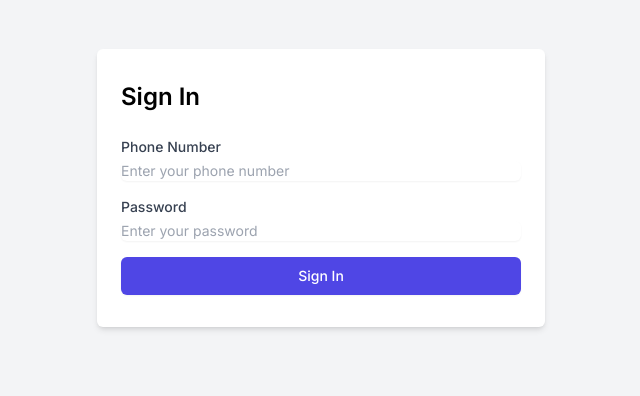
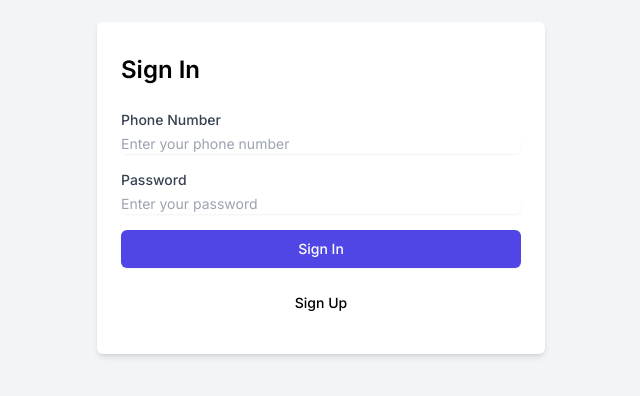
Before and after one commit to Darshan-V/HouseRental-Next-SSR, a Next.js app: page /auth/signin in a window 1280 px wide. Shown: the part 212-608 px from the top of the page, without its empty margins (319-959 px from the left). Built offline with nearby package versions, Linux system fonts and the light colour scheme.

Commit message:
udpate and inster signup buttion in signin

```diff
--- a/src/app/auth/signin/page.tsx
+++ b/src/app/auth/signin/page.tsx
@@ -5,7 +5,7 @@ const SignInPage: React.FC = () => {
     <div className="flex flex-col items-center justify-center min-h-screen bg-gray-100">
       <div className="max-w-md w-full px-6 py-8 bg-white shadow-md rounded-md">
         <h2 className="text-2xl font-semibold mb-6">Sign In</h2>
-        <form className="space-y-4">
+        <form className="space-y-4 w-full flex flex-col">
           <div>
             <label
               htmlFor="phone"
@@ -16,7 +16,9 @@ const SignInPage: React.FC = () => {
             <input
               type="tel"
               id="phone"
-              className="mt-1 block w-full border-gray-300 rounded-md shadow-sm focus:ring-indigo-500 focus:border-indigo-500 sm:text-sm"
+              inputMode="numeric"
+              pattern="[0-9]*"
+              className="mt-1 block w-full border-gray-300 rounded-md shadow-sm focus:ring-indigo-500 focus:border-indigo-500 text-black sm:text-sm"
               placeholder="Enter your phone number"
             />
           </div>
@@ -30,7 +32,7 @@ const SignInPage: React.FC = () => {
             <input
               type="password"
               id="password"
-              className="mt-1 block w-full border-gray-300 rounded-md shadow-sm focus:ring-indigo-500 focus:border-indigo-500 sm:text-sm"
+              className="mt-1 block w-full border-gray-300 rounded-md shadow-sm focus:ring-indigo-500 focus:border-indigo-500 sm:text-sm text-black"
               placeholder="Enter your password"
             />
           </div>
@@ -40,6 +42,12 @@ const SignInPage: React.FC = () => {
           >
             Sign In
           </button>
+          <button
+            type="button"
+            className="w-fit py-2 px-4 mx-auto border border-transparent rounded-md  text-sm font-medium text-black  hover:underline focus:outline-none focus:ring-2 focus:ring-offset-2 focus:ring-green-500 mt-4"
+          >
+            Sign Up
+          </button>
         </form>
       </div>
     </div>
```
